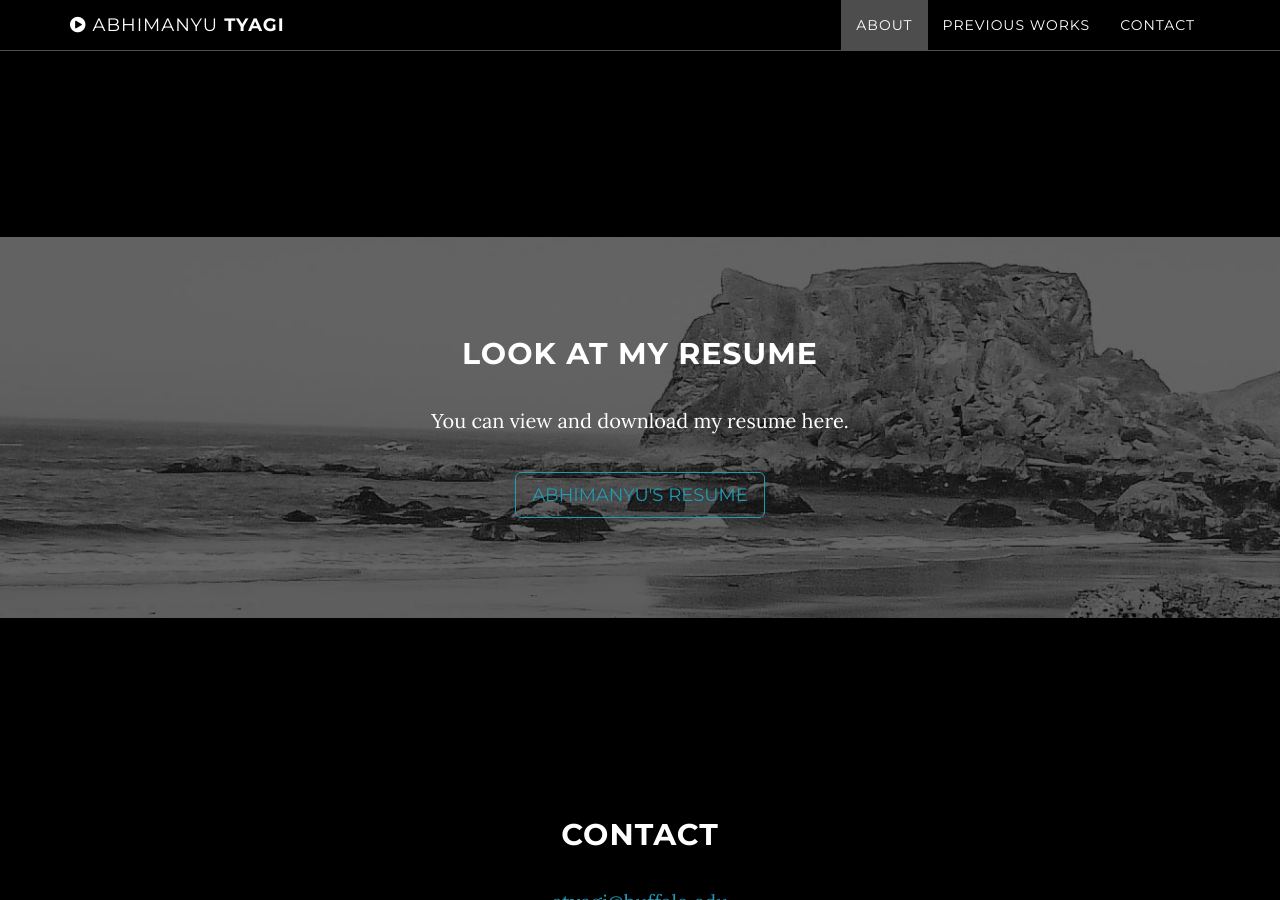
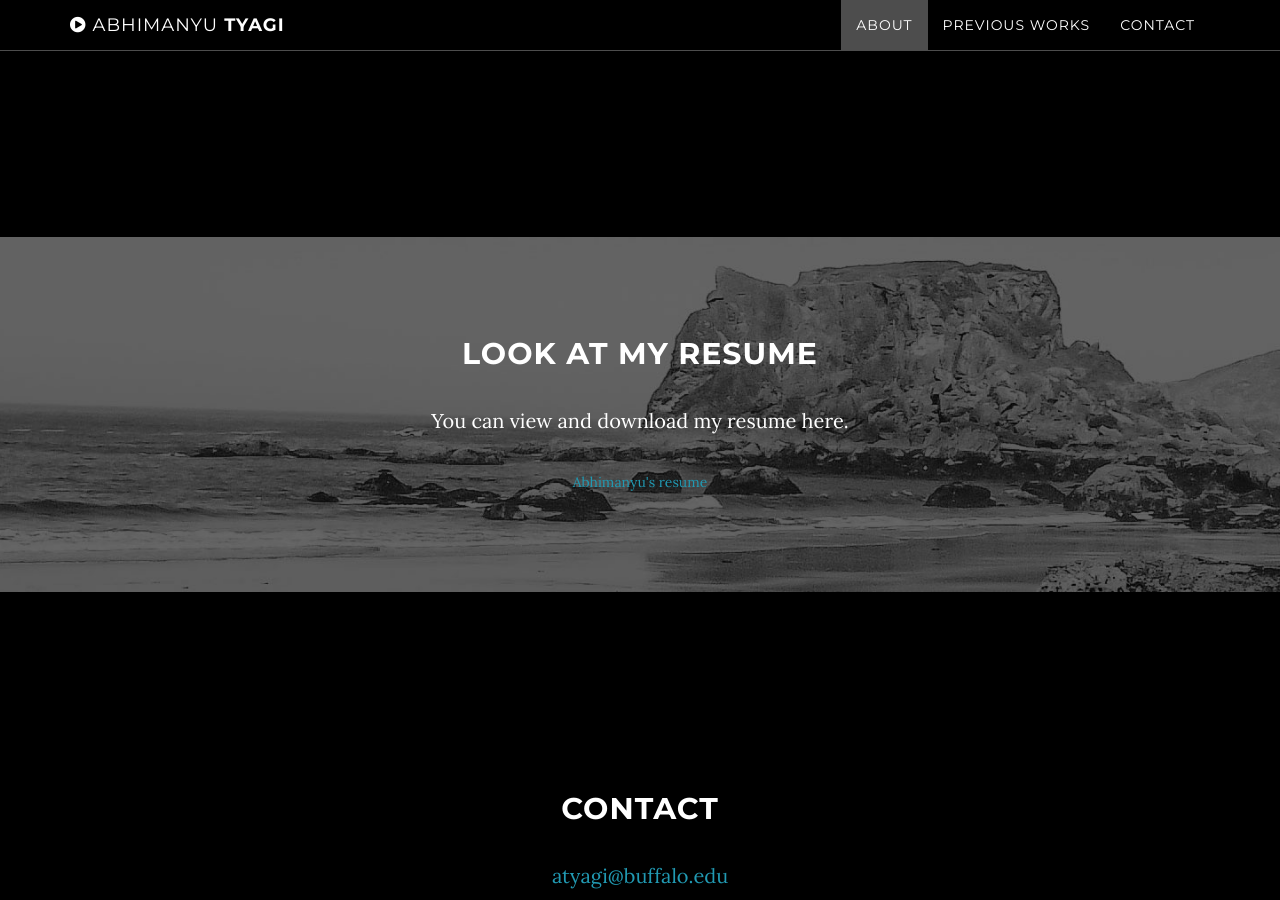
Before and after one commit to abhimanyu1993/abhimanyu1993.github.io, a Jekyll site: the page built from index.html, in a window 1280 px wide and 900 px high, scrolled down 1524 px. Built offline with Jekyll 4.4.1, drawn with Linux system fonts in a browser that asks for light colours.

Commit message:
included link for docdroid

```diff
--- a/_includes/download.html
+++ b/_includes/download.html
@@ -5,7 +5,7 @@
                 <div class="col-lg-8 col-lg-offset-2">
                     <h2>Look at my resume</h2>
                     <p>You can view and download my resume here.</p>
-                    <a href="https://docs.google.com/document/d/1xbePjttpOC0qfH8zpkNFf4dqHAP-1Rxw5WgGGLmYfFs/edit" class="btn btn-default btn-lg">Abhimanyu's resume</a>
+                    <a href="http://docdro.id/1wTpdD7">Abhimanyu's resume</a>
                 </div>
             </div>
         </div>
```
